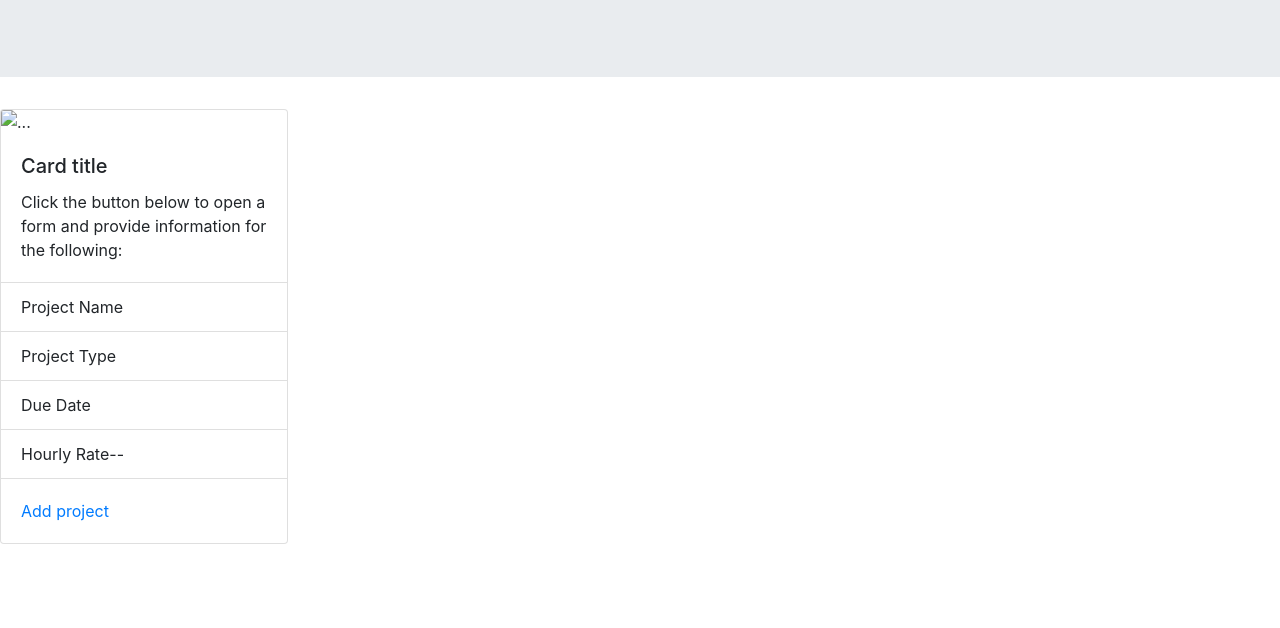
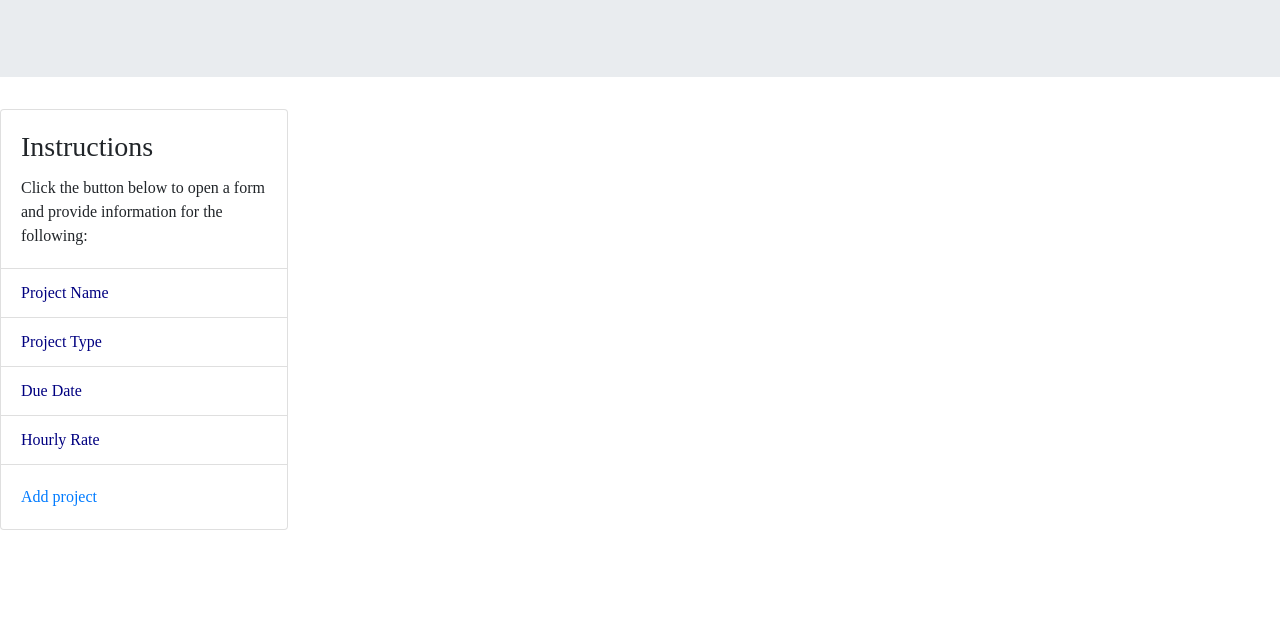
Before and after one commit to amckelvey/collab-project, a plain HTML site: page index.html in a window 1280 px wide. Shown: the part 172-800 px from the top of the page. Drawn offline with nearby package versions, Linux system fonts and the light colour scheme.

Commit message:
css changed and event listener added

```diff
--- a/assets/style.css
+++ b/assets/style.css
@@ -0,0 +1,8 @@
+* {
+  font-family: "Times New Roman", Times, serif;
+}
+
+li {
+  font-family: "Times New Roman", Times, serif;
+  color: navy;
+}
--- a/index.html
+++ b/index.html
@@ -4,6 +4,7 @@
     <meta charset="UTF-8" />
     <meta http-equiv="X-UA-Compatible" content="IE=edge" />
     <meta name="viewport" content="width=device-width, initial-scale=1.0" />
+    <link rel="stylesheet" href="assets/style.css" />
     <link
       rel="stylesheet"
       href="https://cdn.jsdelivr.net/npm/bootstrap@4.6.1/dist/css/bootstrap.min.css"
@@ -32,9 +33,8 @@
     <!--main-->
     <!--Card aligned left with instructions <P> tag-->
     <div class="card" style="width: 18rem">
-      <img src="..." class="card-img-top" alt="..." />
       <div class="card-body">
-        <h5 class="card-title">Card title</h5>
+        <h3 class="card-title">Instructions</h3>
         <p class="card-text">
           Click the button below to open a form and provide information for the
           following:
@@ -44,7 +44,7 @@
         <li class="list-group-item">Project Name</li>
         <li class="list-group-item">Project Type</li>
         <li class="list-group-item">Due Date</li>
-        <li class="list-group-item">Hourly Rate--</li>
+        <li class="list-group-item">Hourly Rate</li>
       </ul>
       <div class="card-body">
         <a href="#" class="card-link">Add project</a>
```
